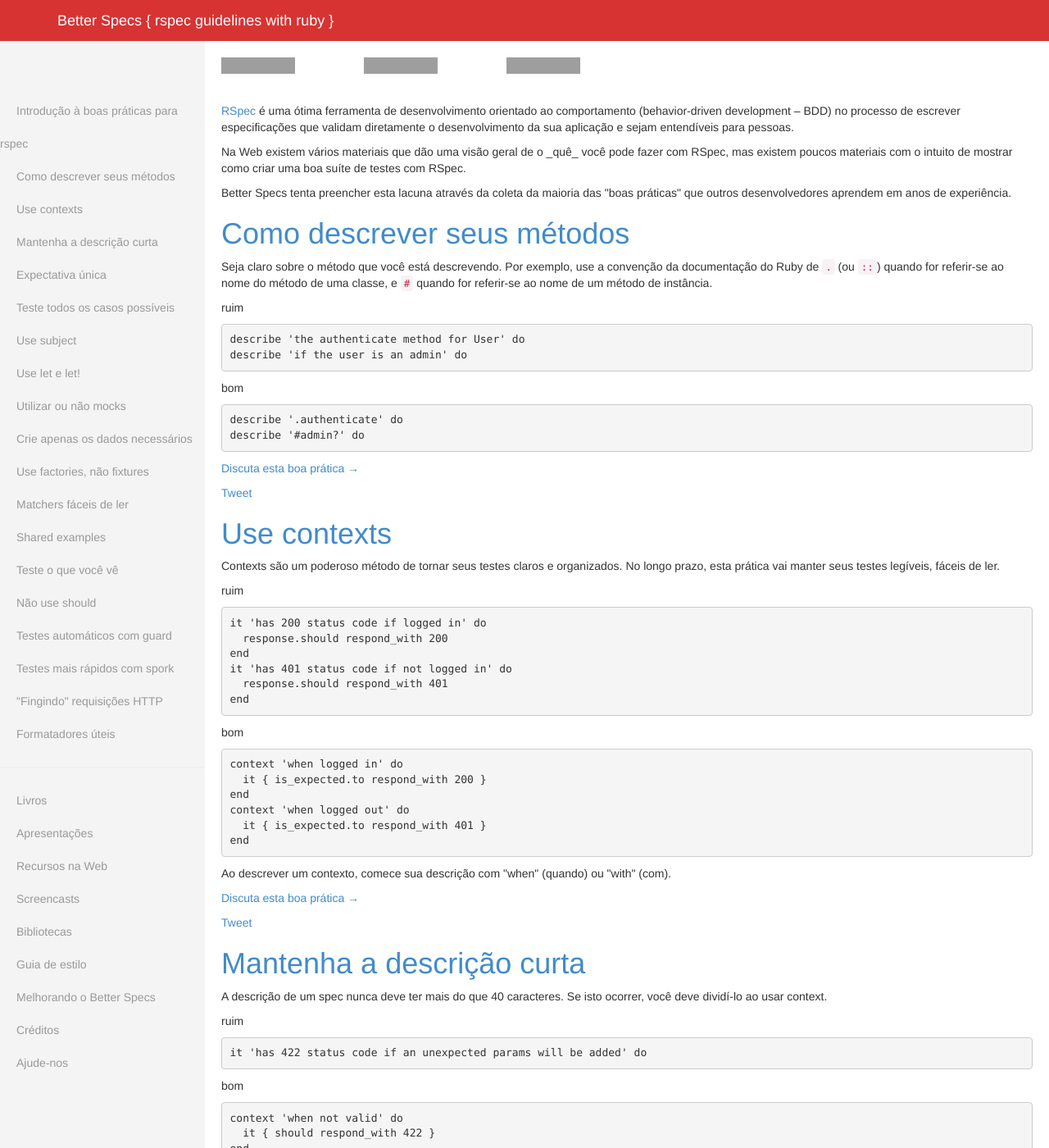
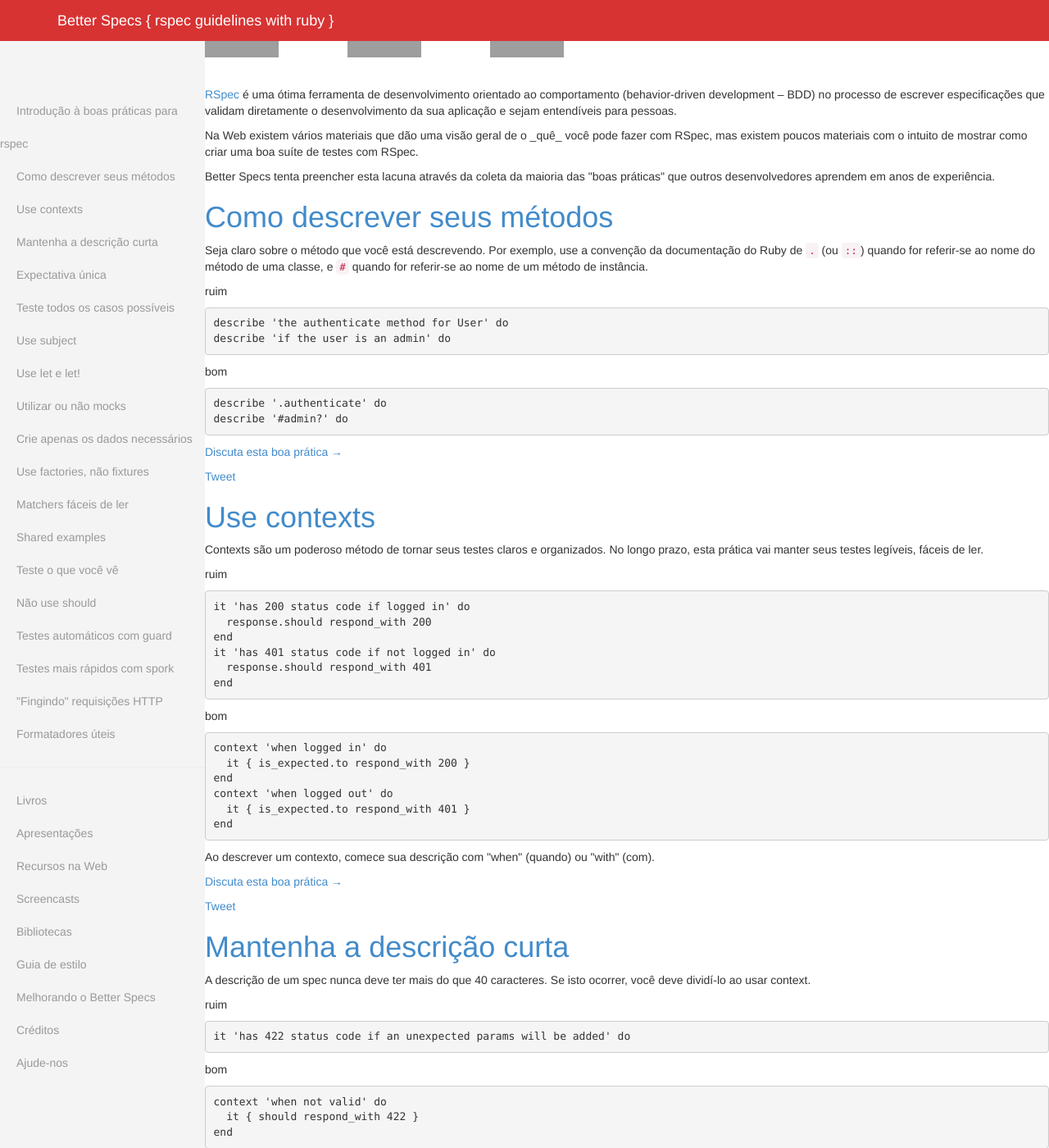
Before and after one commit to akz92/akz92.github.io, a Jekyll site: the page built from index.html, in a window 1280 px wide and 1400 px high. Shown: the whole window at 82% size. Built offline with Jekyll 4.4.1, drawn with Linux system fonts in a browser that asks for light colours; comment, search, counter and statistics services are not loaded; grey boxes are pictures that could not be loaded.

Commit message:
Update custom.css

```diff
--- a/css/custom.css
+++ b/css/custom.css
@@ -3,9 +3,7 @@ body {
 }
 
 .content {
-  padding-top: 20px;
-  padding-left: 20px;
-  padding-right: 20px;
+  padding-top: 20px 20px 0 20px;
 }
 
 .navbar-default .navbar-nav > li > a:hover, .navbar-default .navbar-nav > li > a:focus {
```
